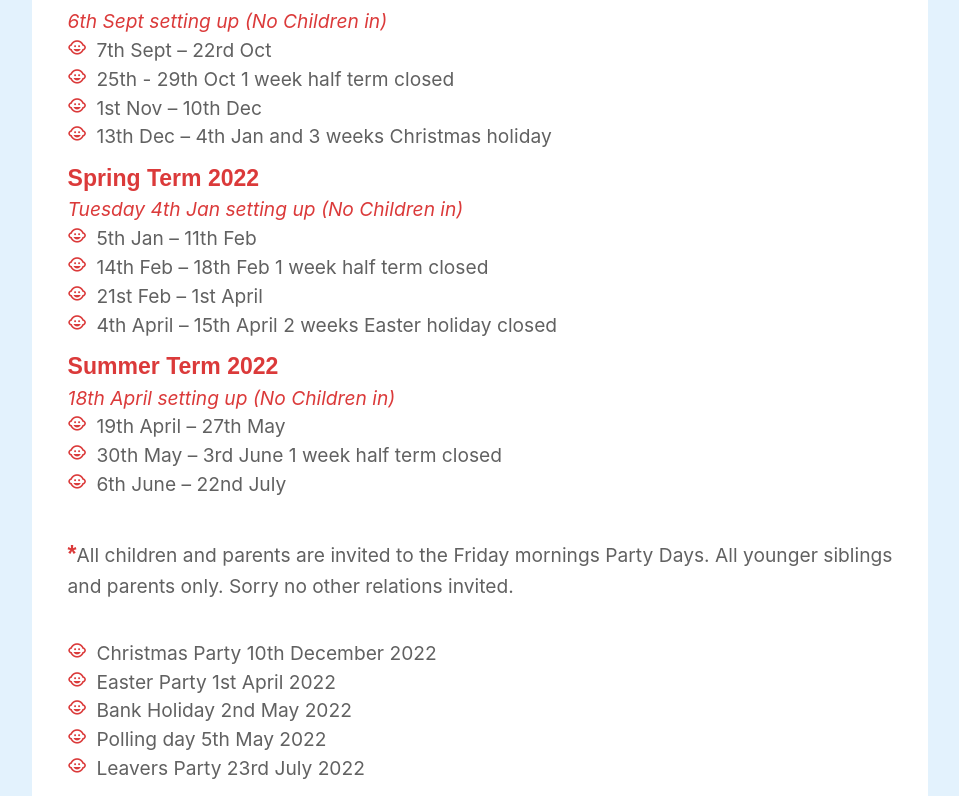
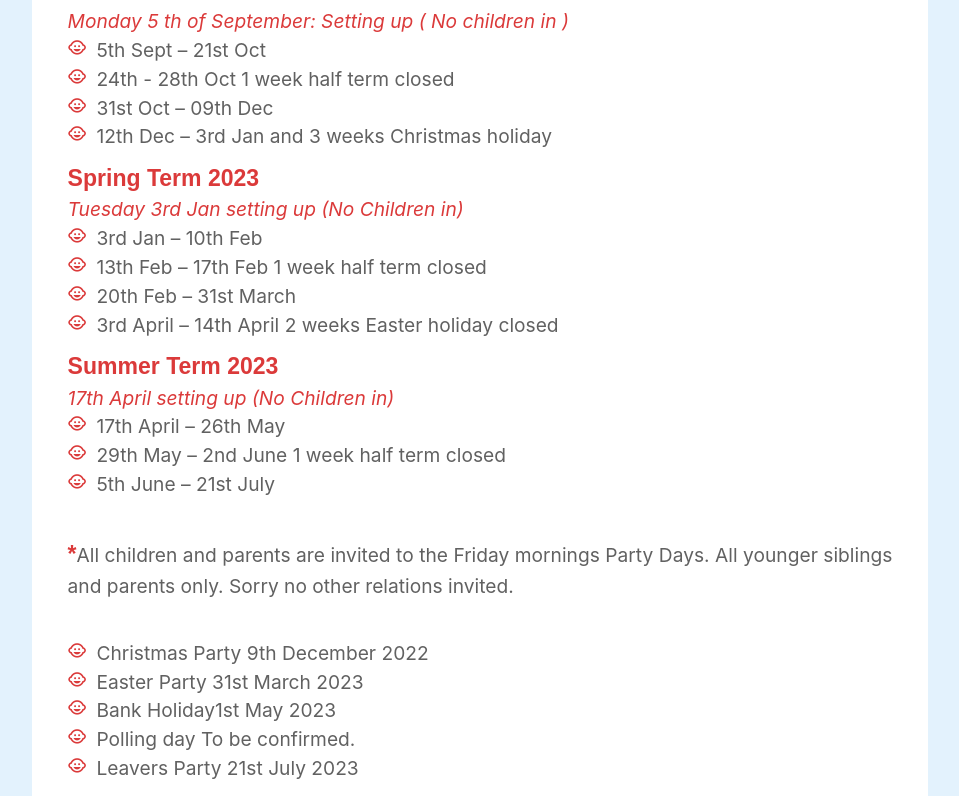
Before and after one commit to rajgthub/appdevdep, a React (Create React App) app: page /Termdates in a window 1280 px wide. Shown: the part 544-1340 px from the top of the page, without its empty margins (160-1119 px from the left). Built offline with nearby package versions, Linux system fonts and the light colour scheme.

Commit message:
Updated term dates for 22/23.

```diff
--- /dev/null
+++ b/src/components/TermDates2022.js
@@ -0,0 +1,91 @@
+import React from "react"
+const TermDates2022 = () => (
+  <>
+    <h5 className="blue-text text-lighten-2">
+      Term dates for next academic year (Sept 2022 - July 2023)
+    </h5>
+    <span className="termDates-header">Autumn Term 2022</span>
+    <br />
+    <i>Monday 5 th of September: Setting up ( No children in )</i>
+    <ul className=" list grey-text text-darken-2">
+      <li>
+        <i className=" tiny material-icons">child_care</i>5th Sept –
+        21st Oct{" "}
+      </li>
+      <li>
+        <i className=" tiny material-icons">child_care</i>24th - 28th Oct 1 week half term closed
+      </li>
+      <li>
+        <i className=" tiny material-icons">child_care</i>31st Oct –
+        09th Dec
+      </li>
+      <li>
+        <i className=" tiny material-icons">child_care</i>12th Dec – 3rd Jan  and 3 weeks Christmas holiday
+      </li>
+    </ul>
+    <span className="termDates-header">Spring Term 2023</span>
+    <br />
+    <i>Tuesday 3rd Jan setting up (No Children in)</i>
+    <ul className=" list grey-text text-darken-2">
+      <li>
+        <i className=" tiny material-icons">child_care</i>3rd Jan –
+        10th Feb
+      </li>
+      <li>
+        <i className=" tiny material-icons">child_care</i>13th Feb – 17th Feb 1 week half term closed
+      </li>
+      <li>
+        <i className=" tiny material-icons">child_care</i>20th Feb – 31st
+        March
+      </li>
+      <li>
+        <i className=" tiny material-icons">child_care</i>3rd April – 14th April 2 weeks Easter holiday closed
+      </li>
+    </ul>
+    <span className="termDates-header">Summer Term 2023</span>
+    <br />
+    <i>17th April setting up (No Children in)</i>
+    <ul className=" list grey-text text-darken-2">
+      <li>
+        <i className=" tiny material-icons">child_care</i>17th April – 26th May
+      </li>
+      <li>
+        <i className=" tiny material-icons">child_care</i>29th May – 2nd
+       June 1 week half term closed
+      </li>
+      <li>
+        <i className=" tiny material-icons">child_care</i>5th June – 21st July
+      </li>
+    </ul>
+    <br />
+    <p className="grey-text text-darken-2">
+      <span className="termDates-header">*</span>
+      All children and parents are invited to the Friday mornings Party Days.
+      All younger siblings and parents only. Sorry no other relations invited.
+    </p>
+    <br />
+    <ul className=" list grey-text text-darken-2">
+      <li>
+        <i className=" tiny material-icons">child_care</i>Christmas Party
+        <span> </span>9th December 2022
+      </li>
+      <li>
+        <i className=" tiny material-icons">child_care</i>Easter Party
+        <span> </span>31st March 2023
+      </li>
+      <li>
+        <i className=" tiny material-icons">child_care</i>Bank Holiday
+        <span>1st May 2023 </span>
+      </li>
+      <li>
+        <i className=" tiny material-icons">child_care</i>Polling day
+        <span> </span>To be confirmed.
+      </li>
+      <li>
+        <i className=" tiny material-icons">child_care</i>Leavers Party
+        <span> </span>21st July 2023
+      </li>
+    </ul>
+  </>
+)
+export { TermDates2022 as default }
--- a/src/components/Termdates.js
+++ b/src/components/Termdates.js
@@ -1,11 +1,11 @@
 import React from "react"
 import VacancyAlert from './VacancyAlert'
-import TermDates2021 from "./TermDates2021"
+import TermDates2022 from "./TermDates2022"
 const Termdates = () => {
   return (
     <div className='col s12 homeWrapper'>
      <VacancyAlert />
-     <TermDates2021 />
+     <TermDates2022 />
     </div>
   )
 }
```
